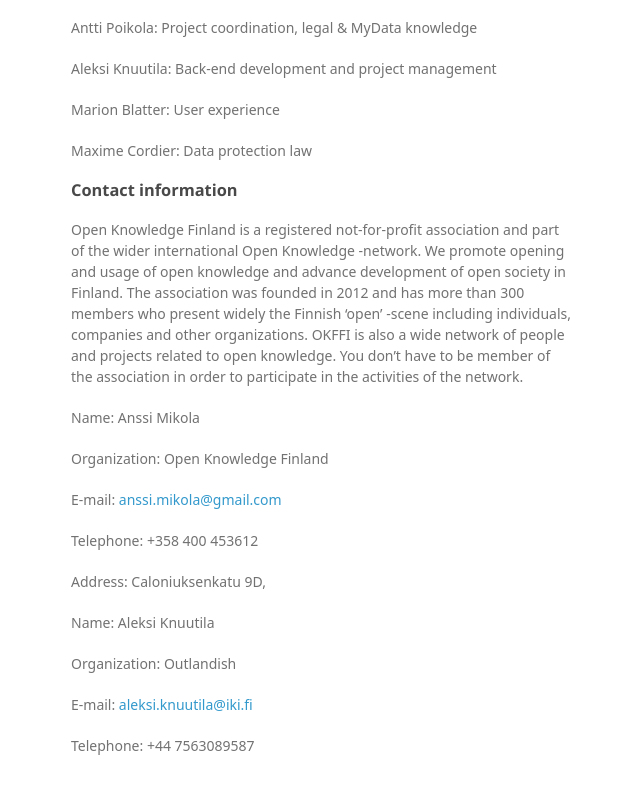
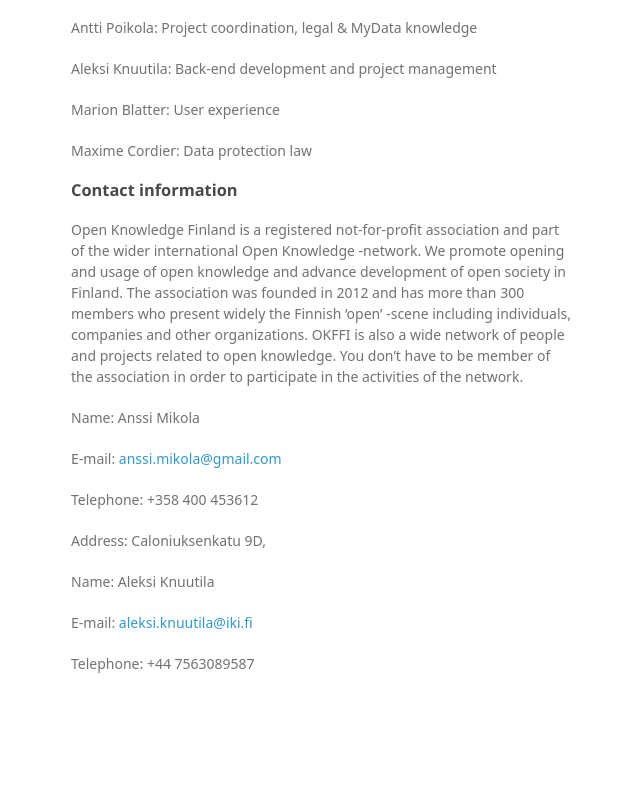
Before and after one commit to okffi/ryd, a plain HTML site: page index.html in a window 1280 px wide. Shown: the part 1122-1916 px from the top of the page, without its empty margins (499-1139 px from the left). After the commit the page ends 1866 px from the top, so only its background shows below. Drawn offline with Linux system fonts and the light colour scheme; a web font is replaced by a local one.

```diff
--- a/index.html
+++ b/index.html
@@ -70,8 +70,6 @@
 
 <p>Name: Anssi Mikola</p>
 
-<p>Organization: Open Knowledge Finland</p>
-
 <p>E-mail: <a href="mailto:anssi.mikola@gmail.com">anssi.mikola@gmail.com</a></p>
 
 <p>Telephone: +358 400 453612</p>
@@ -79,8 +77,6 @@
 <p>Address: Caloniuksenkatu 9D,</p>
 
 <p>Name: Aleksi Knuutila</p>
-
-<p>Organization: Outlandish</p>
 
 <p>E-mail: <a href="mailto:aleksi.knuutila@iki.fi">aleksi.knuutila@iki.fi</a></p>
 
```
Also changed, not shown: params.json (+1 -1 lines).
